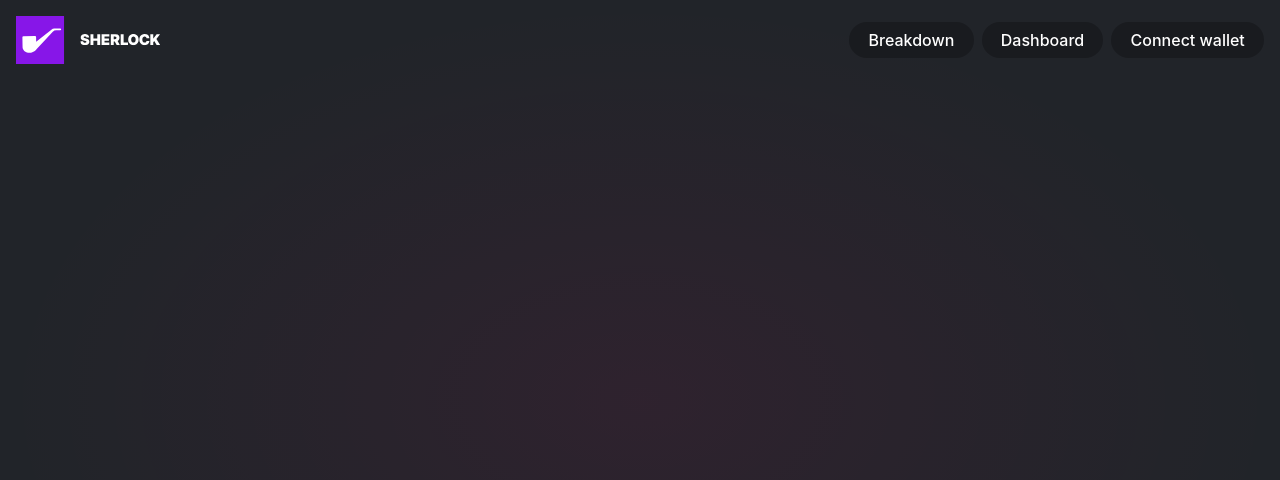
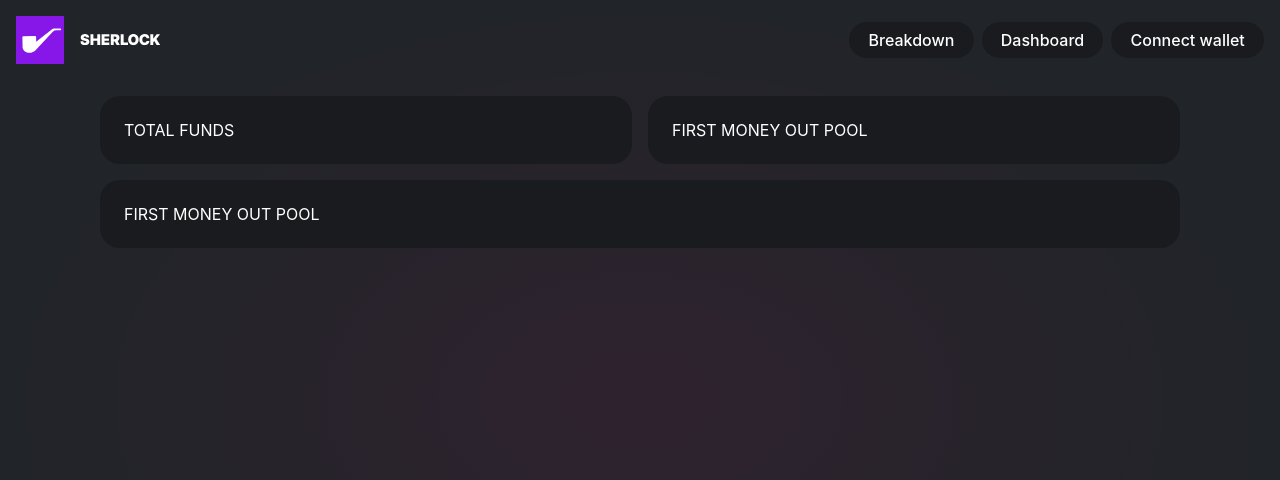
Before and after one commit to frimoldi/sherlock-ui, a React (Create React App) app: page / in a window 1280 px wide. Shown: the top 480 px of the page. Built offline with nearby package versions, Linux system fonts and the light colour scheme.

Commit message:
add basic desing for dashboard page

```diff
--- a/src/App.module.scss
+++ b/src/App.module.scss
@@ -10,4 +10,16 @@ body {
   );
 
   height: 100vh;
+
+  display: flex;
+  flex-direction: column;
+  justify-content: center;
+  align-items: center;
+
+  & .content {
+    padding: 1em;
+    flex-grow: 1;
+    width: 100%;
+    max-width: 1080px;
+  }
 }
--- a/src/App.tsx
+++ b/src/App.tsx
@@ -1,6 +1,8 @@
 import React from "react"
 
 import styles from "./App.module.scss"
+
+import { Dashboard } from "./pages/Dashboard/Dashboard"
 
 import { NavigationBar } from "./components/NavigationBar/NavigationBar"
 import { Button } from "./components/Button/Button"
@@ -29,6 +31,9 @@ function App() {
             (walletIsLoading ? "Loading ..." : "Connect wallet")}
         </Button>
       </NavigationBar>
+      <div className={styles.content}>
+        <Dashboard />
+      </div>
     </div>
   )
 }
--- /dev/null
+++ b/src/components/Card/Card.module.scss
@@ -0,0 +1,11 @@
+.Card {
+  border-radius: 20px;
+  background-color: rgb(25, 27, 31);
+  height: auto;
+  padding: 1.5em;
+
+  display: flex;
+  flex-direction: column;
+
+  color: white;
+}
--- /dev/null
+++ b/src/components/Card/Card.tsx
@@ -0,0 +1,7 @@
+import React from "react"
+
+import styles from "./Card.module.scss"
+
+export const Card: React.FC = ({ children }) => {
+  return <div className={styles.Card}>{children}</div>
+}
--- /dev/null
+++ b/src/pages/Dashboard/Dashboard.module.scss
@@ -0,0 +1,23 @@
+.Dashboard {
+  width: 100%;
+  display: flex;
+  flex-direction: column;
+
+  & > *:not(:last-child) {
+    margin-bottom: 1em;
+  }
+
+  & .row {
+    display: flex;
+    flex-direction: row;
+
+    & .box {
+      flex-grow: 1;
+      flex-basis: 50%;
+
+      &:not(:last-child) {
+        margin-right: 1em;
+      }
+    }
+  }
+}
--- /dev/null
+++ b/src/pages/Dashboard/Dashboard.tsx
@@ -0,0 +1,25 @@
+import React from "react"
+
+import styles from "./Dashboard.module.scss"
+
+import { Card } from "../../components/Card/Card"
+
+export const Dashboard = () => {
+  return (
+    <div className={styles.Dashboard}>
+      <div className={styles.row}>
+        <div className={styles.box}>
+          <Card>TOTAL FUNDS</Card>
+        </div>
+        <div className={styles.box}>
+          <Card>FIRST MONEY OUT POOL</Card>
+        </div>
+      </div>
+      <div className={styles.row}>
+        <div className={styles.box}>
+          <Card>FIRST MONEY OUT POOL</Card>
+        </div>
+      </div>
+    </div>
+  )
+}
```
